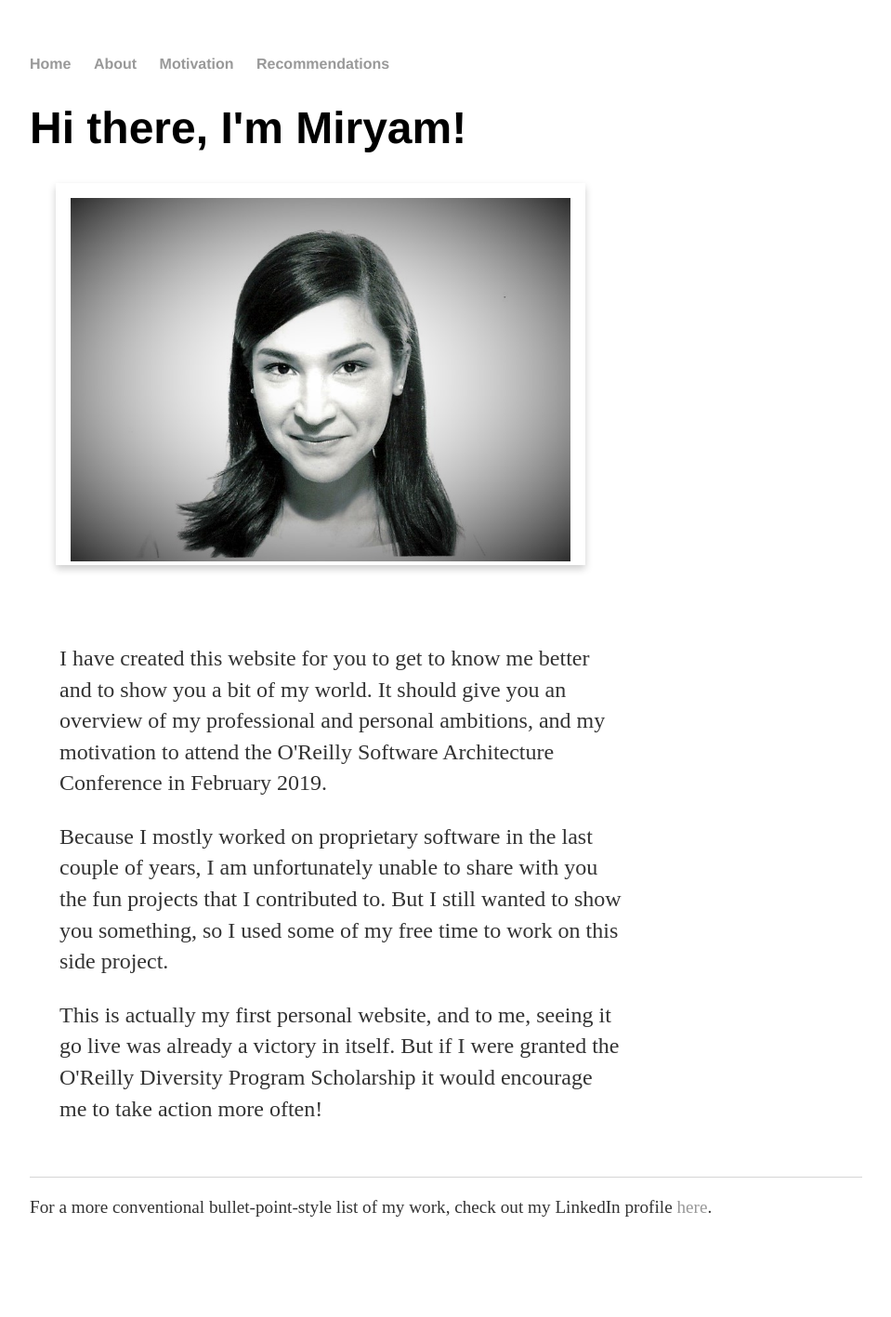
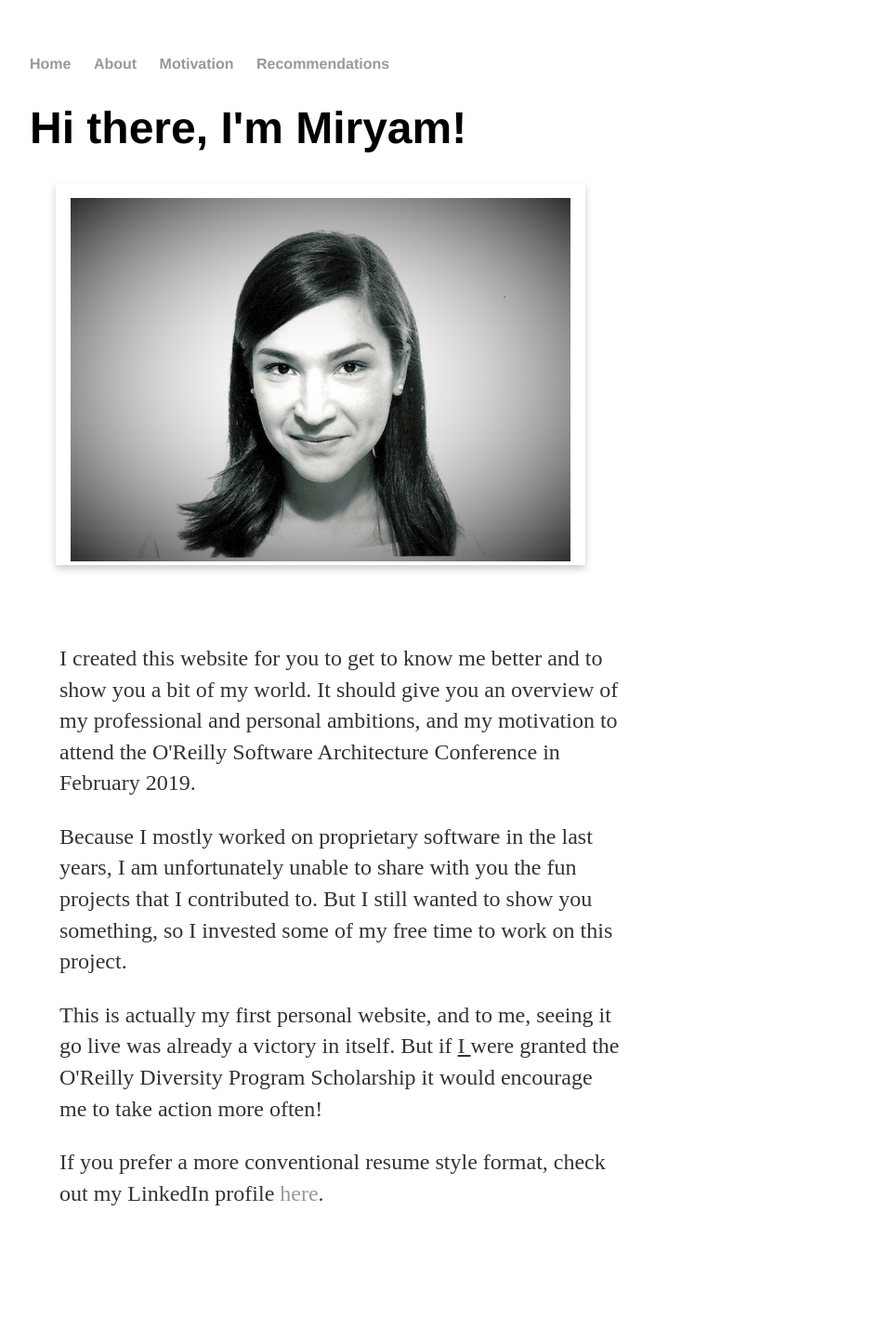
Before and after one commit to miryamch/miryamch.github.io, a Jekyll site: the page built from index.html, in a window 1280 px wide. Shown: the whole page at 93% size, without its empty margins (160-1119 px from the left). Built offline with Jekyll 4.4.1, drawn with Linux system fonts in a browser that asks for light colours; before the commit the page ends 1373 px from its top, so only the background shows below that.

Commit message:
Some fun

```diff
--- a/css/main.css
+++ b/css/main.css
@@ -51,6 +51,7 @@
       width: 100%;
   }
 
+/*polaroid*/
   .polaroid {
     width: 60%;
     margin: 1.75rem;
@@ -58,8 +59,6 @@
     box-shadow: 0 4px 8px rgba(0, 0, 0, 0.2);
     transition: width 100ms;
   }
-
-
 .polaroid p {
     margin: 0.5rem 0 0.75rem 0;
     color: #666;
@@ -67,3 +66,14 @@
     font-size: 0.8rem;
     font-family:'Helvetica', 'Arial', 'Sans-Serif';
   }
+
+/* New York, New York! */
+.sing {
+    text-decoration: underline;
+  }
+.shush {
+    display: none;
+  }
+.sing:hover .shush {
+    display: block;
+  }
--- a/index.html
+++ b/index.html
@@ -9,26 +9,28 @@
 		<img src="/images/IdPic_20181006.jpg" />
 	</div>
 	<article>
-	<p>
-		I have created this website for you to get to know me better and to show you a bit of my world.
-		It should give you an overview of my professional and personal ambitions,
-		and my motivation to attend the O'Reilly Software Architecture Conference in February 2019.
-	</p>
-	<p>
-		Because I mostly worked on proprietary software in the last couple of years, I am unfortunately unable
-		to share with you the fun projects that I contributed to.
-		But I still wanted to show you something, so I used some of my free time to work on this side project.
-	</p>
+		<p>
+			I created this website for you to get to know me better and to show you a bit of my world. It should give you an overview
+			of my professional and personal ambitions, and my motivation to attend the O'Reilly Software Architecture Conference in
+			February 2019.
+		</p>
+		<p>
+			Because I mostly worked on proprietary software in the last years, I am unfortunately unable to share with you the fun projects
+			that I contributed to. But I still wanted to show you something, so I invested some of my free time to work on this project.
+		</p>
 
-	<p> This is actually my first personal website, and to me, seeing it go live was already a victory in itself.
-		But if I were granted the O'Reilly Diversity Program Scholarship it would encourage me to take action more often!
-	</p>
-</article>
-</div>
+		<p> This is actually my first personal website, and to me, seeing it go live was already a victory in itself. But if
+			<span
+			 class="sing">I
+				<a class="shush">
+					can make it there, I'm gonna make it anywhere!
+				</a>
+			</span> were granted the O'Reilly Diversity Program Scholarship it would encourage me to take action more often!
+		</p>
 
-<footer>
 		<p>
-			For a more conventional bullet-point-style list of my work, check out my LinkedIn profile
+			If you prefer a more conventional resume style format, check out my LinkedIn profile
 			<a href="https://www.linkedin.com/in/miryamchaabouni/">here</a>.
 		</p>
-	</footer>
+	</article>
+</div>
--- a/view/recommendations.html
+++ b/view/recommendations.html
@@ -2,14 +2,14 @@
 layout: default
 title: Professionals' opinion
 ---
-<h1> My colleagues also think I should attend the conference</h1>
+<h1> My colleagues also think I should attend the conference,
+        here is what they say
+</h1>
 <div class="polaroid">
     <img src="/images/CRX_team.jpg" />
     <p>Courtesy of CRX Markets AG (TODO)</p>
 </div>
 <article>
-    <h2> Here is what they say </h2>
-
     <p> "Miryam always talks to me in the kitchen, when all I want is a cup of coffee. If she went to New York for a week, I
         could have some peace." </p>
     <p>John D., Sales department</p>
```
Also changed, not shown: view/about.html (+8 -9 lines), view/motivation.html (+13 -22 lines).
